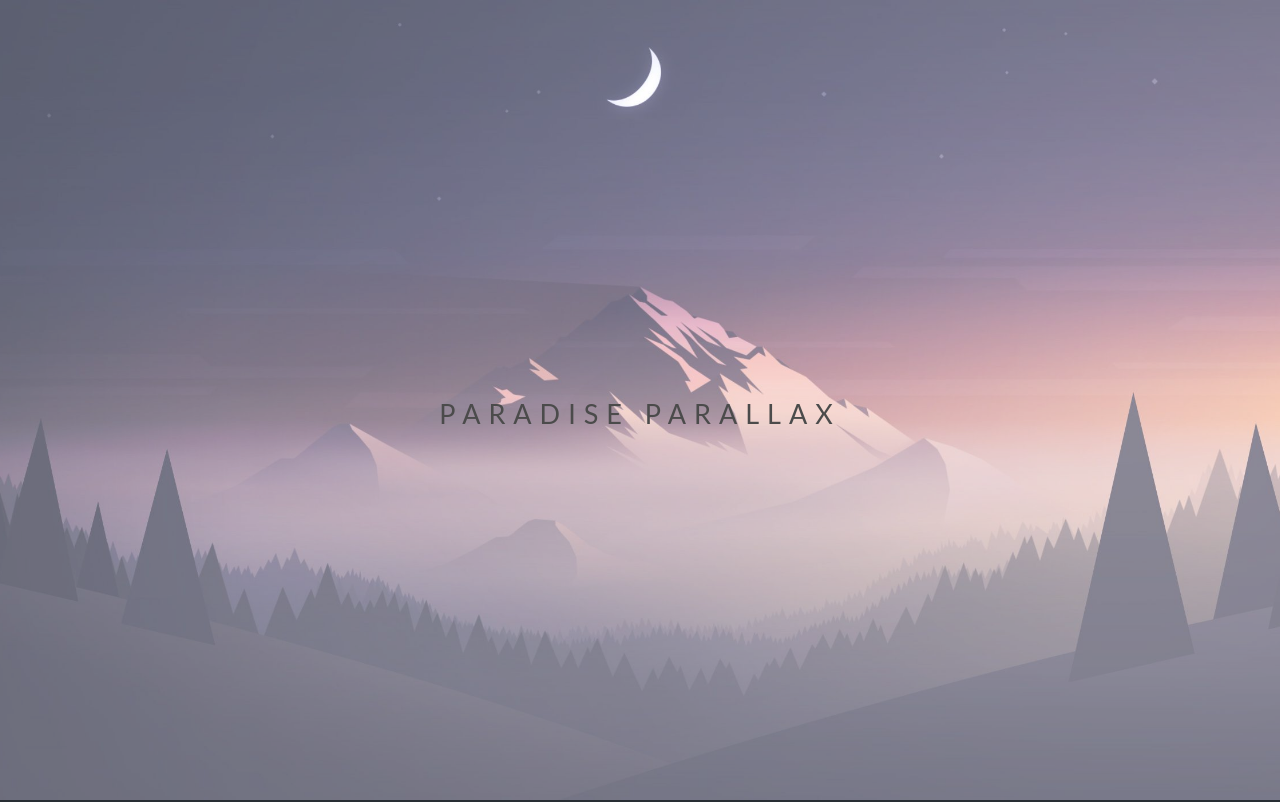
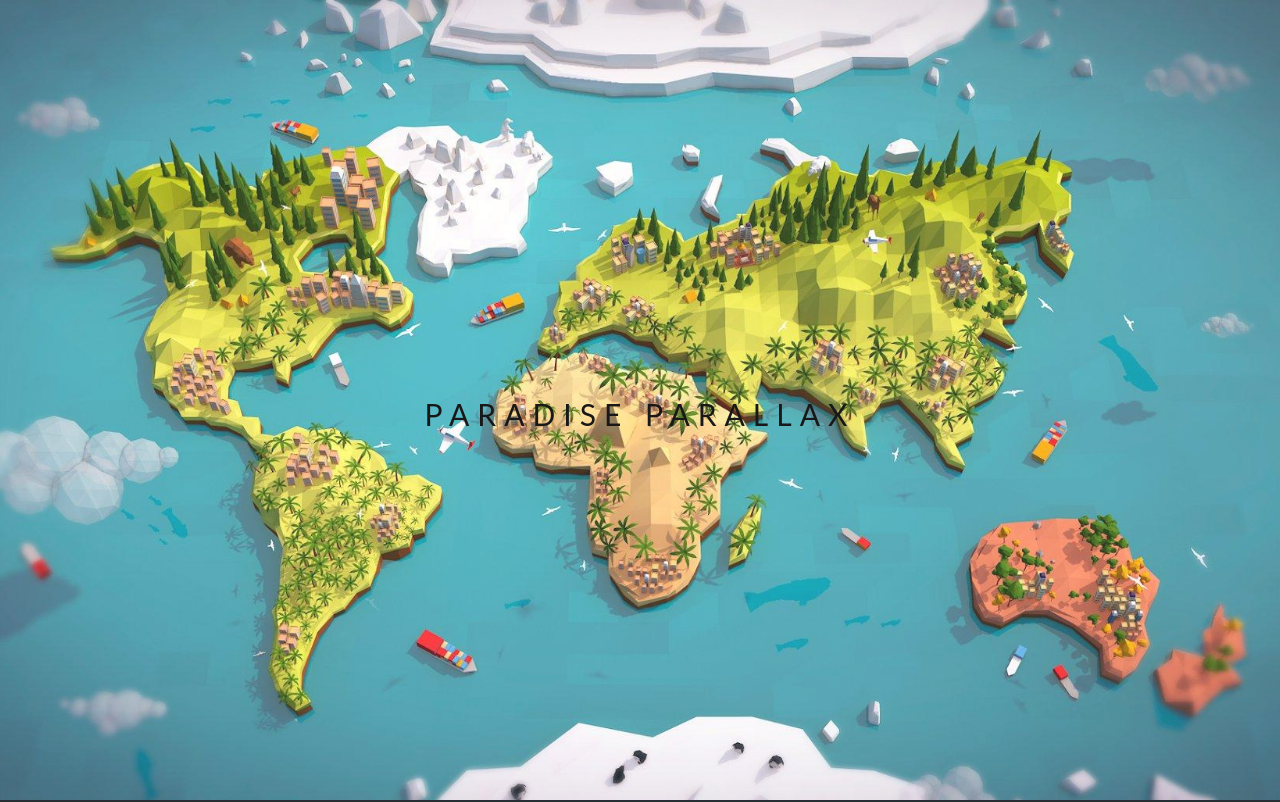
Before and after one commit to niraj-kr/Parallax, a plain HTML site: page index.html in a window 1280 px wide. Shown: the top 802 px of the page. Drawn offline with Linux system fonts and the light colour scheme.

Commit message:
changing cover picture with polygon world map

```diff
--- a/css/style.css
+++ b/css/style.css
@@ -8,7 +8,16 @@ body, html{
     color:#666;
 }
 
-.pimg1, .pimg2, .pimg3, .pimg4, .pimg5, .pimg6, .pimg7{
+.pimg1{
+    position:relative;
+    opacity:0.9;
+    background-position:center;
+    background-size:cover;
+    background-repeat:no-repeat;
+    background-attachment:fixed;
+}
+
+.pimg2, .pimg3, .pimg4, .pimg5, .pimg6, .pimg7{
     position:relative;
     opacity:0.7;
     background-position:center;
@@ -18,7 +27,7 @@ body, html{
 }
 
 .pimg1{
-    background-image: url('../image/img1.jpg');
+    background-image: url('../image/world-map-poly.jpg');
     min-height: 100%;
 }
 
@@ -45,7 +54,7 @@ body, html{
 }
 .pimg7{
     background-image: url('../image/img7.jpg');
-    min-height: 400px;
+    min-height: 100%;
 }
 
 .section{
@@ -69,7 +78,7 @@ body, html{
     width:100%;
     text-align: center;
     color: #000;
-    font-size: 27px;
+    font-size: 30px;
     letter-spacing: 8px;
     text-transform: uppercase;
 }
```
Also changed, not shown: image/world-map-poly.jpg (added).
